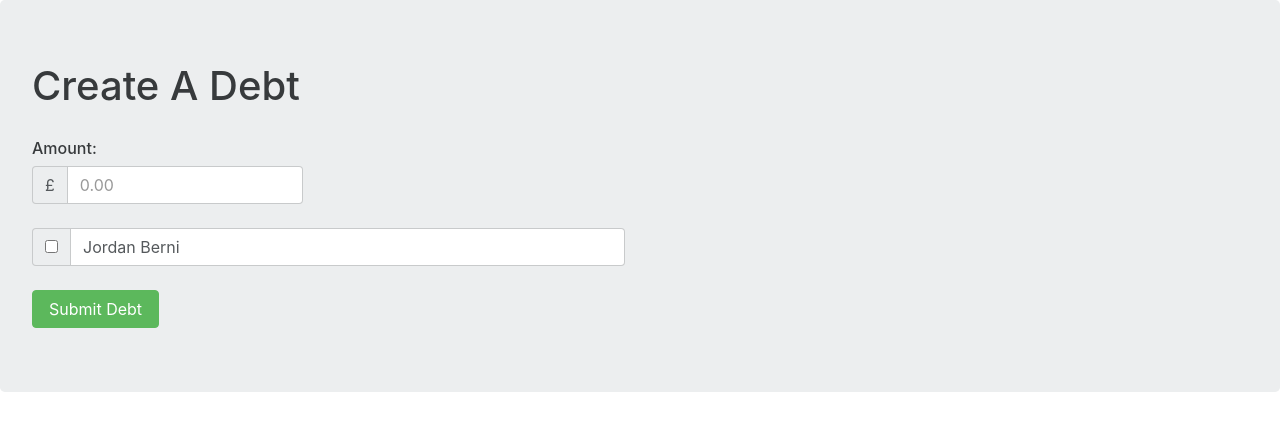
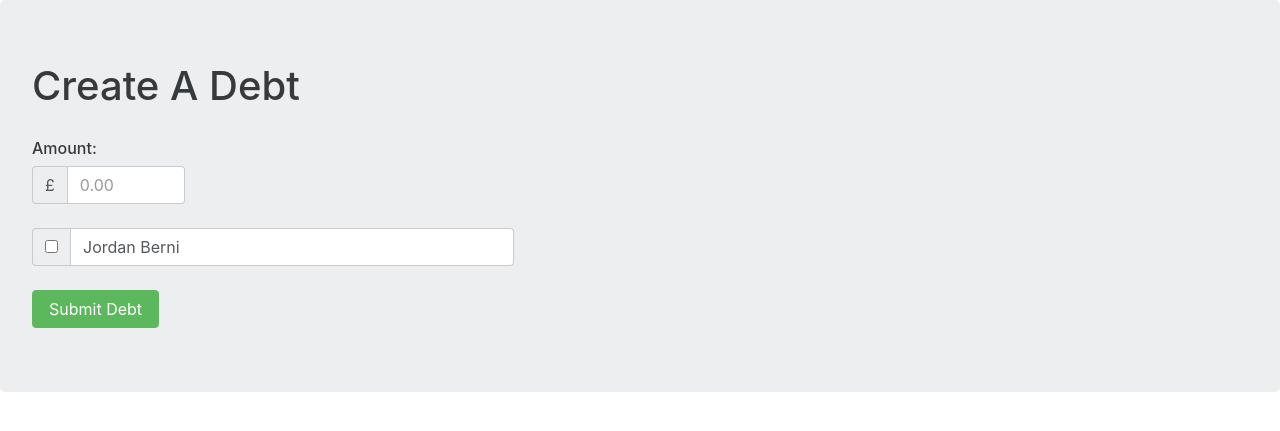
Before and after one commit to RoryCrispin/KittyJar, a PHP site: page /createDebt.html in a window 1280 px wide. Shown: the top 431 px of the page. Run offline with PHP 8.4, Linux system fonts and the light colour scheme; some libraries are stand-ins or nearby versions.

Commit message:
Fixed Debt amount field

```diff
--- a/createDebt.html
+++ b/createDebt.html
@@ -4,7 +4,9 @@
     <link rel="stylesheet" href="css/bootstrap.min.css" >
     <link rel="stylesheet" href="css/main.css" >
      <link rel="stylesheet" href="css/createDebt.css" >
+    <script src="https://ajax.googleapis.com/ajax/libs/jquery/3.1.1/jquery.min.js"></script>
     <script src="js/bootstrap.min.js"></script>
+
 
 
     <meta charset="UTF-8">
@@ -24,7 +26,7 @@
     <form method="get">
         <div class="input-group">
             <span class="input-group-addon">£</span>
-            <input type="text" class="form-control debtAmount" placeholder="0.00">
+            <input required type="text" id='debtAmount' onkeypress='validate(event)' class="form-control debtAmount" placeholder="0.00">
         </div>
         <br/>
     <!-- LOOP FOR ADDING MEMBERS-->
@@ -34,13 +36,41 @@
                 <span class="input-group-addon">
                     <input type="checkbox" id = "Jordan Berni checkbox">
                 </span>
-                    <label class="form-control">Jordan Berni</label>
+                    <label class="form-control memberName">Jordan Berni</label>
             </div>
         </div>
     </div>
     <!-- LOOP END-->
     </form>
+    <script>
+    function validate(evt) {
+            var theEvent = evt || window.event;
+            var key = theEvent.keyCode || theEvent.which;
+            key = String.fromCharCode( key );
+            var regex = /[0-9]|\./;
+            var decimalKey = /\./;
+            var debtValue = document.getElementById('debtAmount').value;
+            var stopPlace = debtValue.indexOf(".");
+            var length = debtValue.length;
 
+            if(stopPlace > 0 && length == (stopPlace + 3)){
+                theEvent.returnValue = false;
+                    if(theEvent.preventDefault)
+                        theEvent.preventDefault();
+            }
+
+            if(debtValue.indexOf('.') != -1 && decimalKey.test(key)){
+                    theEvent.returnValue = false;
+                    if(theEvent.preventDefault)
+                        theEvent.preventDefault();
+            }
+            if( !regex.test(key)) {
+                theEvent.returnValue = false;
+                if(theEvent.preventDefault)
+                    theEvent.preventDefault();
+            }
+    }
+    </script>
 
 <br>
     <button type="button" class="btn btn-success">Submit Debt</button>
--- a/css/createDebt.css
+++ b/css/createDebt.css
@@ -1,4 +1,9 @@
 .debtAmount{
-    width: 20%!important;
+    width: 10%!important;
     display: inline;
 }
+
+.memberName{
+    width: 80%!important;
+    display: block;
+}
```
